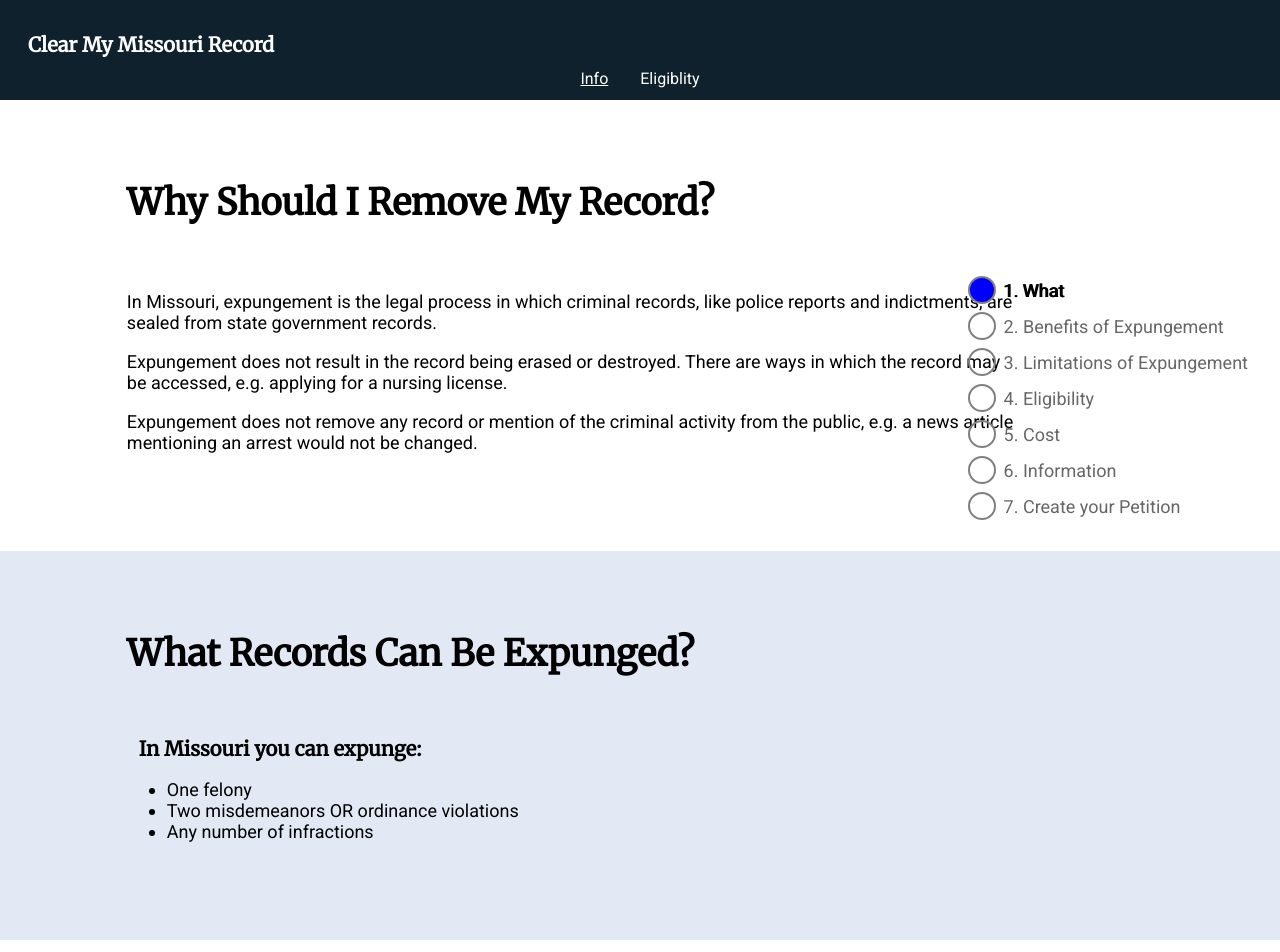
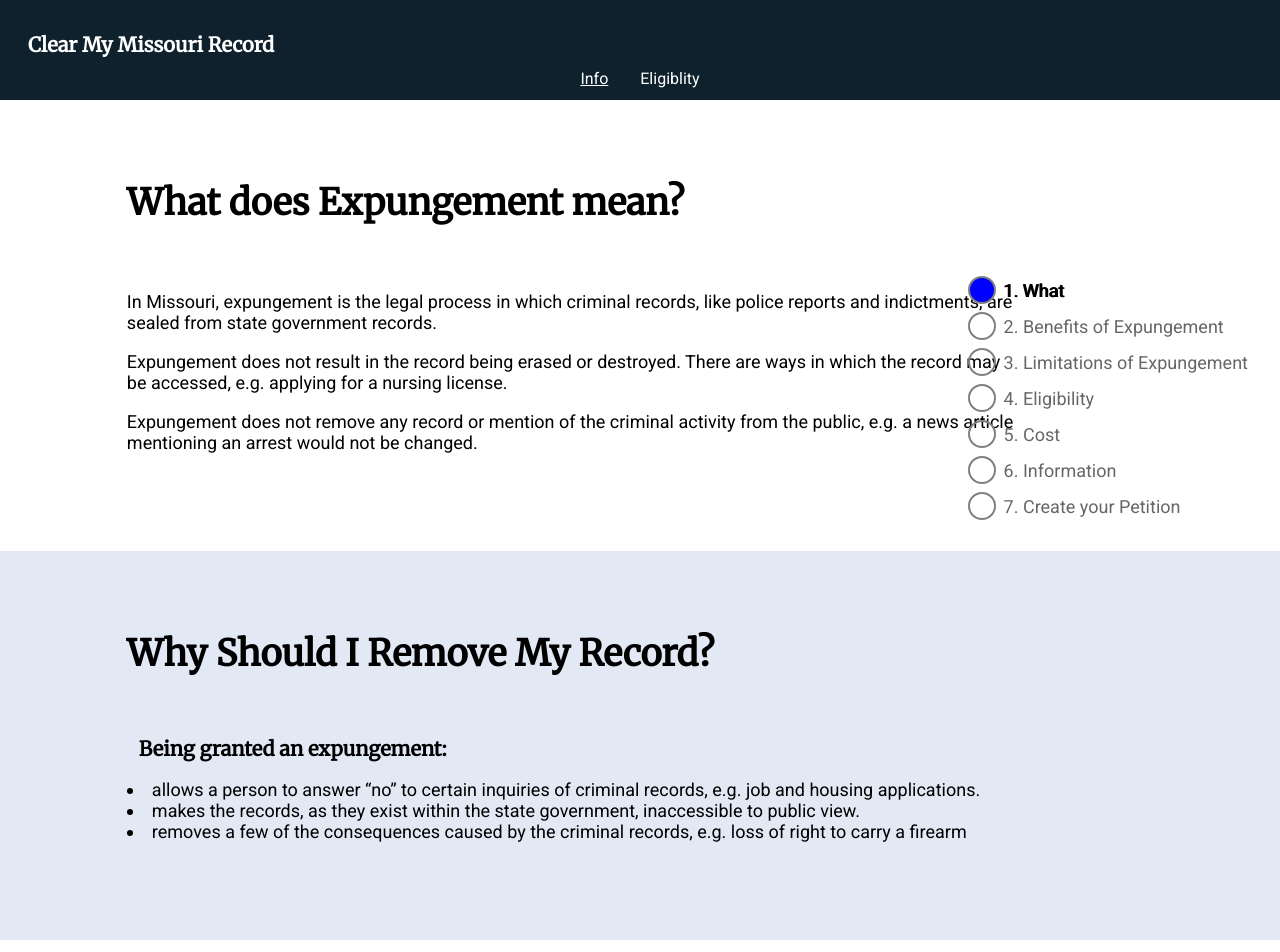
Before and after one commit to ShawonC/arch-city-cmr-app, a React (Create React App) app: page /info in a window 1280 px wide. Shown: the top 952 px of the page. Built offline with nearby package versions, Linux system fonts and the light colour scheme.

Commit message:
content update #2

```diff
--- a/src/data/config.js
+++ b/src/data/config.js
@@ -1,7 +1,7 @@
 export const steps = [
   {
     navName: 'What',
-    headerText: 'Why Should I Remove My Record?',
+    headerText: 'What does Expungement mean?',
     bodyText:
     `<p>In Missouri, expungement is the legal process in which criminal records, like police reports and indictments, are sealed from state government records. </p>
      <p>Expungement does not result in the record being erased or destroyed. There are ways in which the record may be accessed, e.g. applying for a nursing license.</p>
@@ -10,12 +10,12 @@ export const steps = [
   },
   {
     navName: 'Benefits of Expungement',
-    headerText: 'What Records Can Be Expunged?',
+    headerText: 'Why Should I Remove My Record?',
     bodyText:
-    `<h3>In Missouri you can expunge:</h3>
-    <p><ul><li>One felony </li>
-    <li>Two misdemeanors OR ordinance violations</li>
-    <li>Any number of infractions</li></ul></p>
+    `<h3>Being granted an expungement:</h3>
+    <p><li>allows a person to answer “no” to certain inquiries of criminal records, e.g. job and housing applications.</li>
+    <li>makes the records, as they exist within the state government, inaccessible to public view. </li>
+    <li>removes a few of the consequences caused by the criminal records, e.g. loss of right to carry a firearm</li></ul></p>
     `,
   },
   {
```
